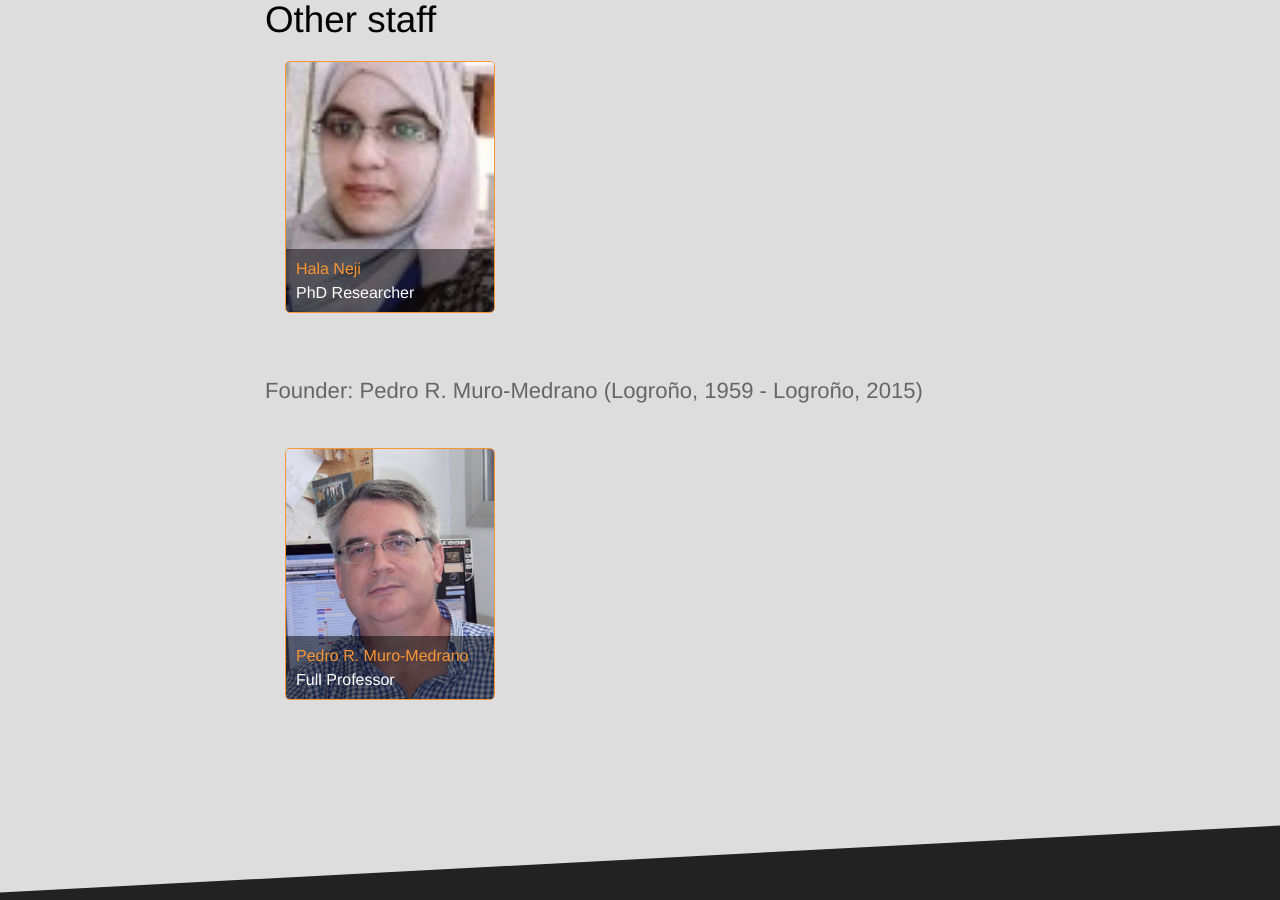
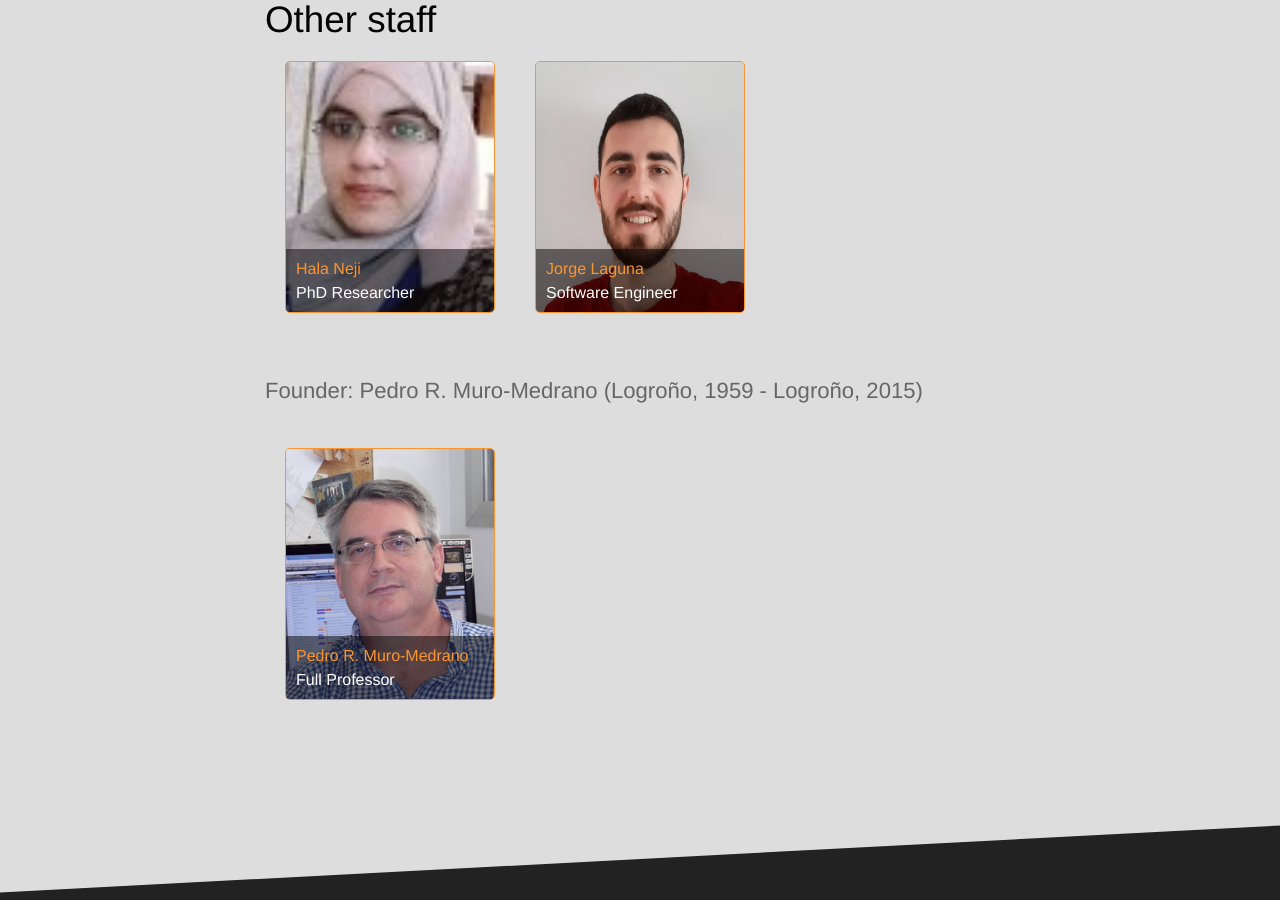
Before and after one commit to IAAA-Lab/IAAA-Lab.github.io, a Jekyll site: the page built from index.html, in a window 1280 px wide and 900 px high, scrolled down 2194 px. Built offline with Jekyll 4.4.1, drawn with Linux system fonts in a browser that asks for light colours.

Commit message:
Añado a Jorge

```diff
--- a/index.html
+++ b/index.html
@@ -63,7 +63,7 @@ title: IAAA
 		<div>
 		<ul class="image-grid">
 		<li>{% include staff-member.html member='neji' %}</li>
-		<li class="filler"></li>
+		<li>{% include staff-member.html member='jlagunar' %}</li>
 		<li class="filler"></li>
 		<li class="filler"></li>
 		<li class="filler"></li>
```
